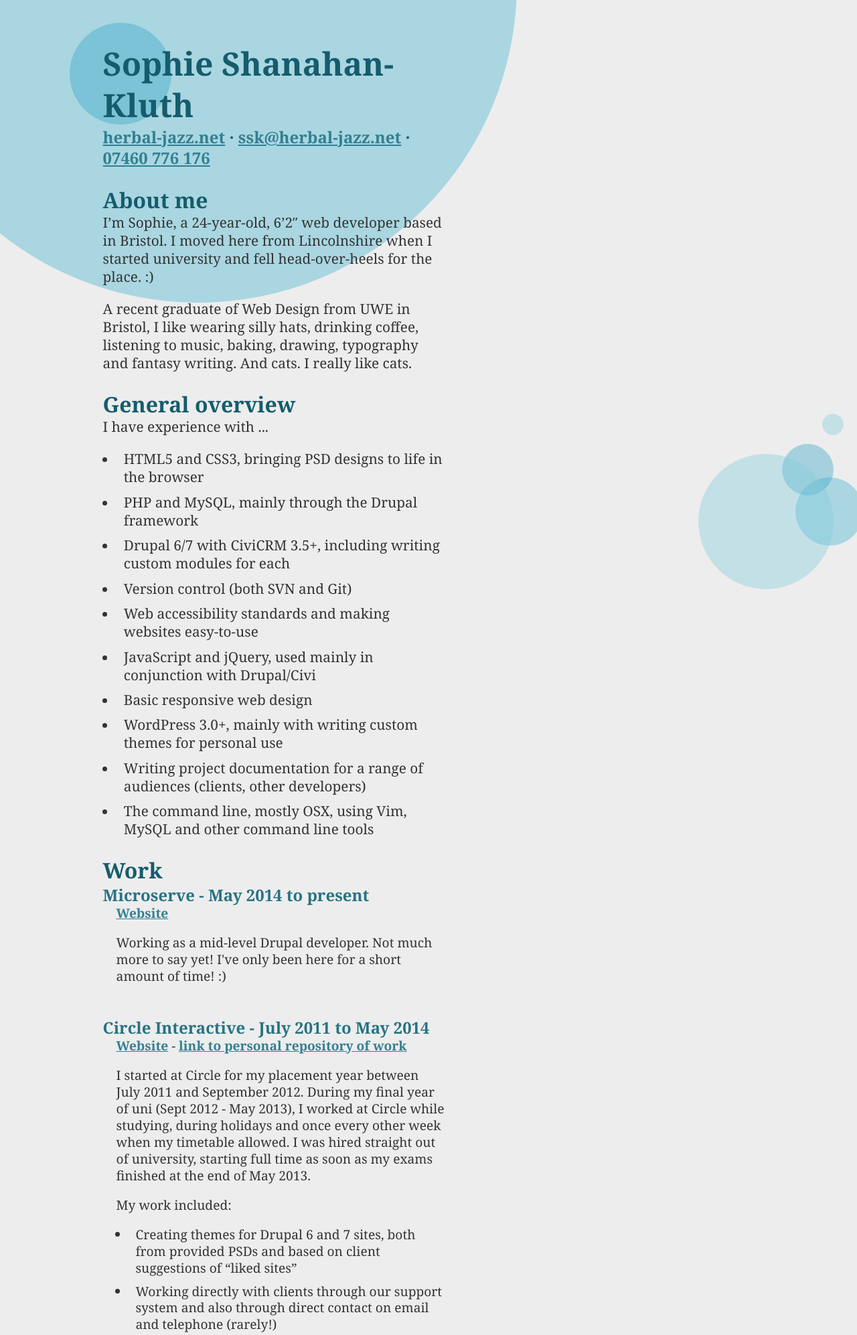
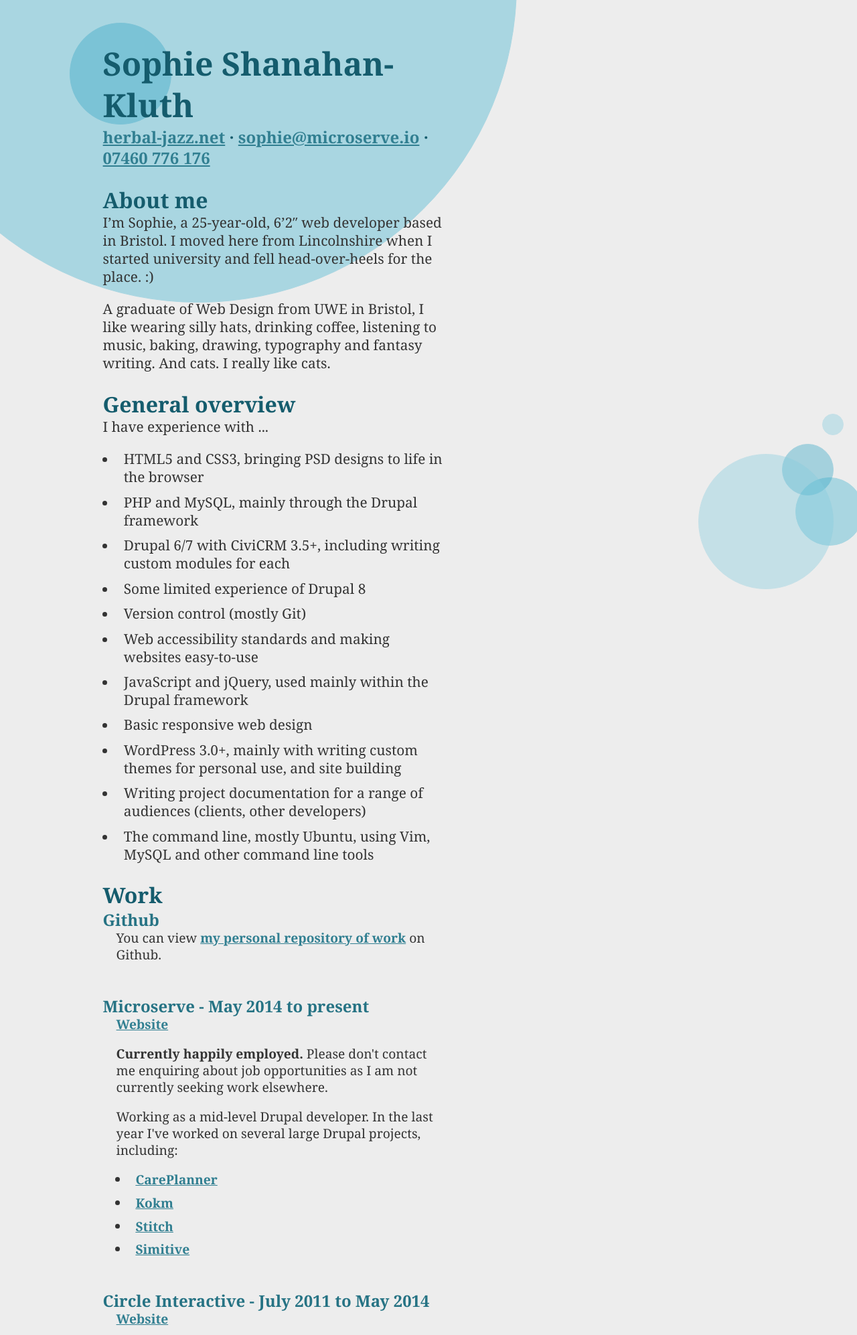
Before and after one commit to Tawreh/cv, a PHP site: page / in a window 1280 px wide. Shown: the top 1994 px of the page at 67% size. Run offline with PHP 8.4, Linux system fonts and the light colour scheme; some libraries are stand-ins or nearby versions.

Commit message:
About time I updated some of this...

```diff
--- a/index.php
+++ b/index.php
@@ -34,15 +34,15 @@
       <h1>Sophie Shanahan-Kluth</h1>
       <h2>
         <span class="web"><a href="http://herbal-jazz.net">herbal-jazz.net</a></span>
-        <span class="email"><a href="mailto:ssk@herbal-jazz.net">ssk@herbal-jazz.net</a></span>
+        <span class="email"><a href="mailto:sophie@microserve.io">sophie@microserve.io</a></span>
         <span class="phone"><a href="tel:+447460776176">07460 776 176</a></span>
       </h2>
     </header>
 
     <section class="about-me">
       <h2>About me</h2>
-      <p>I’m Sophie, a 24-year-old, 6’2″ web developer based in Bristol. I moved here from Lincolnshire when I started university and fell head-over-heels for the place. :)</p>
-      <p>A recent graduate of Web Design from UWE in Bristol, I like wearing silly hats, drinking coffee, listening to music, baking, drawing, typography and fantasy writing. And cats. I really like cats.</p>
+      <p>I’m Sophie, a 25-year-old, 6’2″ web developer based in Bristol. I moved here from Lincolnshire when I started university and fell head-over-heels for the place. :)</p>
+      <p>A graduate of Web Design from UWE in Bristol, I like wearing silly hats, drinking coffee, listening to music, baking, drawing, typography and fantasy writing. And cats. I really like cats.</p>
     </section>
 
     <section class="overview">
@@ -52,28 +52,41 @@
         <li> HTML5 and CSS3, bringing PSD designs to life in the browser</li>
         <li> PHP and MySQL, mainly through the Drupal framework</li>
         <li> Drupal 6/7 with CiviCRM 3.5+, including writing custom modules for each</li>
-        <li> Version control (both SVN and Git)</li>
+        <li> Some limited experience of Drupal 8</li>
+        <li> Version control (mostly Git)</li>
         <li> Web accessibility standards and making websites easy-to-use</li>
-        <li> JavaScript and jQuery, used mainly in conjunction with Drupal/Civi</li>
+        <li> JavaScript and jQuery, used mainly within the Drupal framework</li>
         <li> Basic responsive web design</li>
-        <li> WordPress 3.0+, mainly with writing custom themes for personal use</li>
+        <li> WordPress 3.0+, mainly with writing custom themes for personal use, and site building</li>
         <li> Writing project documentation for a range of audiences (clients, other developers)</li>
-        <li> The command line, mostly OSX, using Vim, MySQL and other command line tools</li>
+        <li> The command line, mostly Ubuntu, using Vim, MySQL and other command line tools</li>
       </ul>
     </section>
 
     <section class="work">
       <h2>Work</h2>
       <dl>
+        <dt>Github</dt>
+        <dd>
+          <p>You can view <a href="http://github.com/Tawreh">my personal repository of work</a> on Github.</p>
+        </dd>
+
         <dt>Microserve - May 2014 to present</dt>
-	<dd>
-	  <p><a href="http://microserveltd.co.uk/">Website</a></p>
-	  <p>Working as a mid-level Drupal developer. Not much more to say yet! I've only been here for a short amount of time! :)</p>
-	</dd>
+        <dd>
+          <p><a href="http://microserve.io/">Website</a></p>
+          <p><strong>Currently happily employed.</strong> Please don't contact me enquiring about job opportunities as I am not currently seeking work elsewhere.</p>
+          <p>Working as a mid-level Drupal developer. In the last year I've worked on several large Drupal projects, including:</p>
+          <ul>
+            <li> <a href="http://care-planner.co.uk">CarePlanner</a></li>
+            <li> <a href="http://kokmdemo.com/">Kokm</a></li>
+            <li> <a href="http://stitch.forinsiders.co.uk">Stitch</a></li>
+            <li> <a href="http://simitive.com">Simitive</a></li>
+          </ul>
+        </dd>
 
         <dt>Circle Interactive - July 2011 to May 2014</dt>
         <dd>
-          <p><a href="http://circle-interactive.co.uk/">Website</a> - <a href="http://github.com/Tawreh">link to personal repository of work</a></p>
+          <p><a href="http://circle-interactive.co.uk/">Website</a></p>
           <p>I started at Circle for my placement year between July 2011 and September 2012. During my final year of uni (Sept 2012 - May 2013), I worked at Circle while studying, during holidays and once every other week when my timetable allowed. I was hired straight out of university, starting full time as soon as my exams finished at the end of May 2013.</p>
           <p>My work included:</p>
           <ul>
@@ -92,14 +105,6 @@
           <p>As part of a final-year module I worked closely with Louise Williams at BWV to update some of the styling and layout on their website.</p>
           <p>As a team, we also created some user documentation to allow other members of her organisation to update content on the site. This involved teaching my team mates how WordPress works so they could produce some basic documentation as well.</p>
           <p>The document here is our final report, which should give an idea of what we did and how. It’s a bit wordy, but it was a business module, and we were expected to write between 30-40 pages!</p>
-        </dd>
-
-        <dt>Moto Guzzi Club - intermittently since July 2010</dt>
-        <dd>
-          <p><a href="http://motoguzziclub.co.uk/">Website</a> - <a href="http://motoguzziclub.co.uk/regalia/">link to work</a></p>
-          <p><strong>July - Sept 2010</strong>: Redesigned the regalia section and added Paypal links for all items, including the membership section. This included learning ASP, and streamlining some of the site - mainly the header, which I separated out into its own file to make it easier to update links in the future.</p>
-          <p><strong>Sept 2010 - present</strong>: Intermittent support, including: updating stylesheets, changing prices in Paypal, teaching the membership secretary how to update parts of the site herself.</p>
-          <p><strong>Nov 2013 - present</strong>: Some consultancy on finding a new webmaster and host.</p>
         </dd>
       </dl>
     </section>
```
